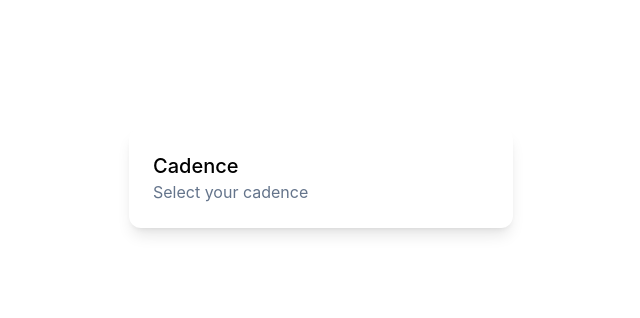
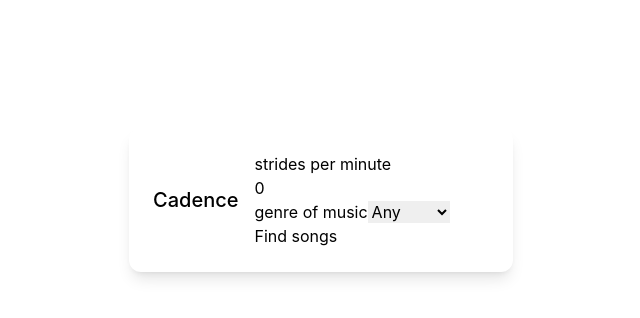
Before and after one commit to tloughrist/cadence_frontend, a React (Create React App) app: page / in a window 1280 px wide. Shown: the top 318 px of the page, without its empty margins (319-959 px from the left). Built offline with nearby package versions, Linux system fonts and the light colour scheme.

Commit message:
build cadence card

```diff
--- a/src/App.js
+++ b/src/App.js
@@ -1,13 +1,42 @@
+import React, { useState } from "react";
 import './input.css';
 
 function App() {
+
+  const [spm, setSPM] = useState(0);
+  const [genre, setGenre] = useState("");
+
   return (
     <div>
       <div class="p-6 max-w-sm mx-auto mt-32 bg-white rounded-xl shadow-lg flex items-center space-x-4">
         <div>
           <div class="text-xl font-medium text-black">Cadence</div>
-          <p class="text-slate-500">Select your cadence</p>
         </div>
+        <form>
+          <label htmlFor="strides">
+            strides per minute
+            <input
+              type="text"
+              name="spm"
+              value={spm}
+              onChange={(e) => setSPM(e.target.value)}
+            />
+          </label>
+          <label htmlFor="genre">
+            genre of music
+            <select
+              name="genre"
+              value={genre}
+              onChange={(e) => setGenre(e.target.value)}
+            >
+              <option value={""}>Any</option>
+              <option value={"rock"}>Rock</option>
+              <option value={"edm"}>EDM</option>
+              <option value={"hiphop"}>Hip Hop</option>
+            </select>
+          </label>
+          <button className="navlink" type="submit">Find songs</button>
+        </form>
       </div>
     </div>
   );
```
